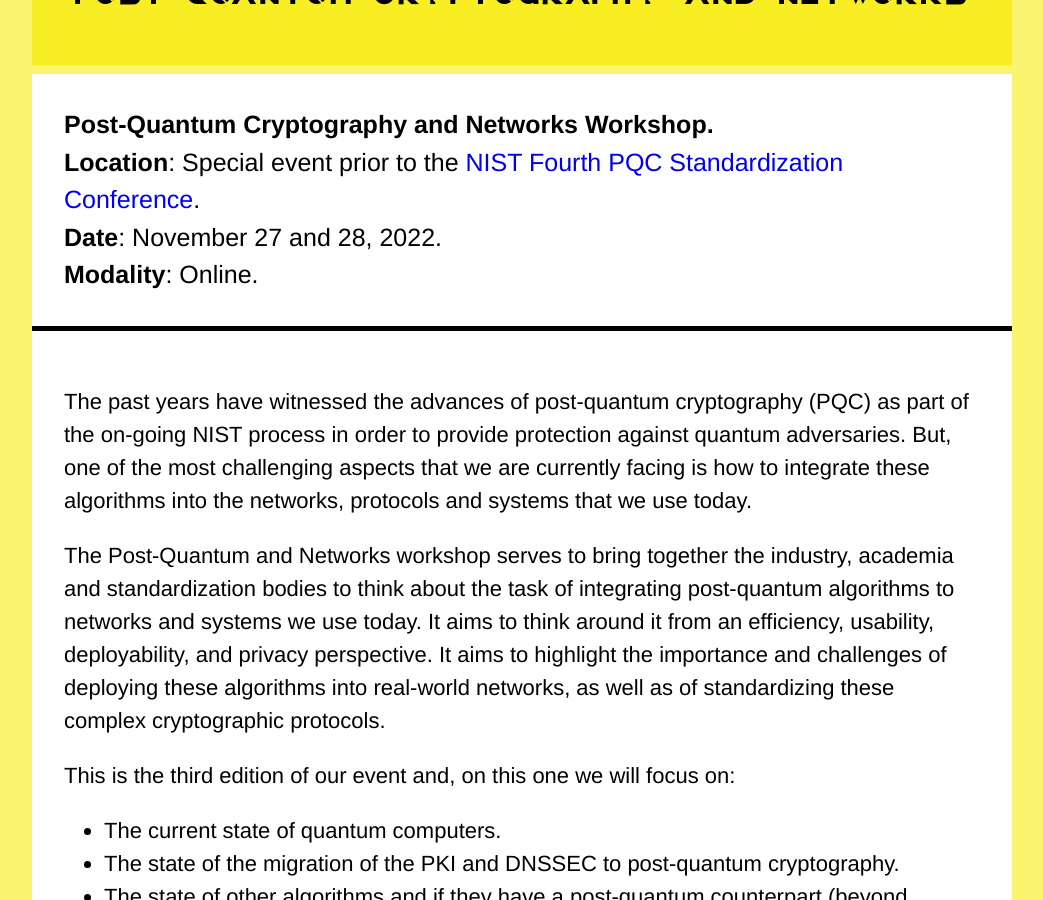
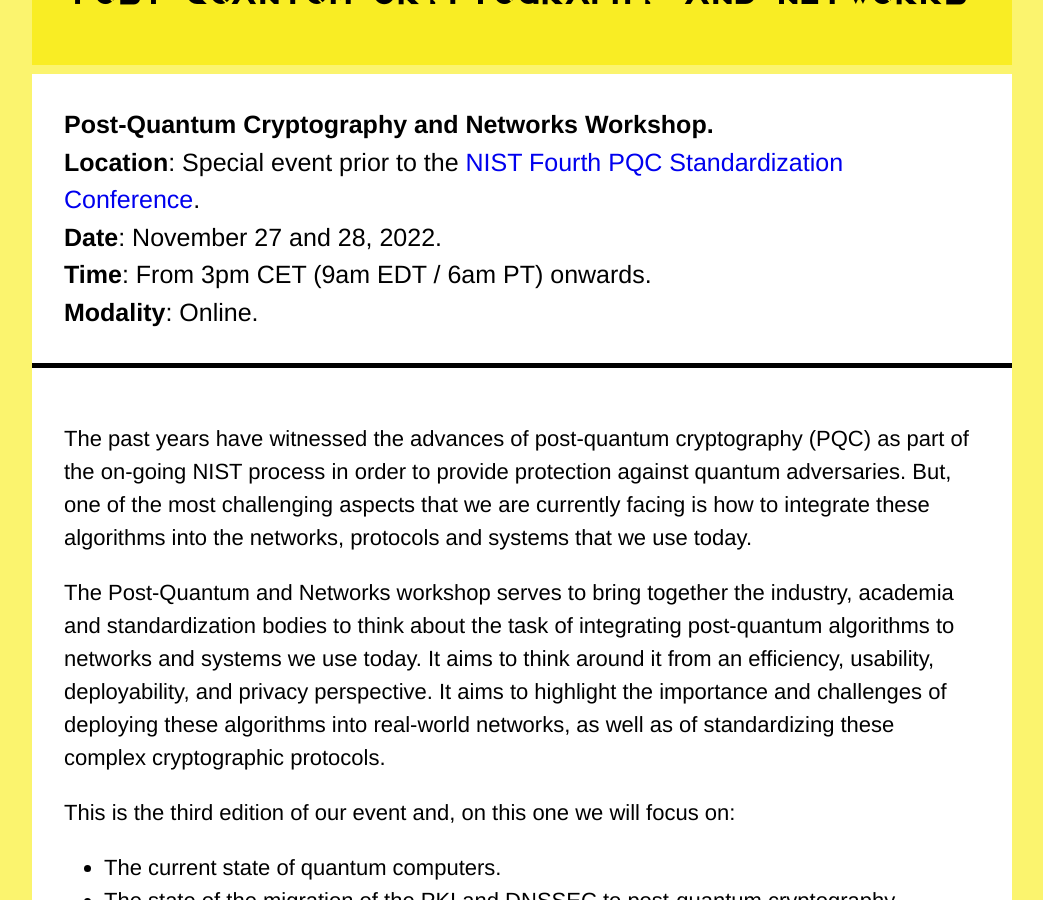
Before and after one commit to claucece/PQNet-Workshop, a Jekyll site: the page built from index.html, in a window 1280 px wide and 900 px high, scrolled down 364 px. Shown: the whole window, without its empty margins (118-1161 px from the left). Built offline with Jekyll 4.4.1, drawn with Linux system fonts in a browser that asks for light colours.

Commit message:
Add time

```diff
--- a/index.html
+++ b/index.html
@@ -63,6 +63,7 @@
     <p id="main-description"><strong>Post-Quantum Cryptography and Networks Workshop.</strong></p>
     <p id="main-description"><strong>Location</strong>: Special event prior to the <a href="https://csrc.nist.gov/Events/2022/fourth-pqc-standardization-conference">NIST Fourth PQC Standardization Conference</a>.</p>
     <p id="main-description"><strong>Date</strong>: November 27 and 28, 2022.</p>
+    <p id="main-description"><strong>Time</strong>: From 3pm CET (9am EDT / 6am PT) onwards.</p>
     <p id="main-description"><strong>Modality</strong>: Online.</p>
   </div>
 </div>
```
